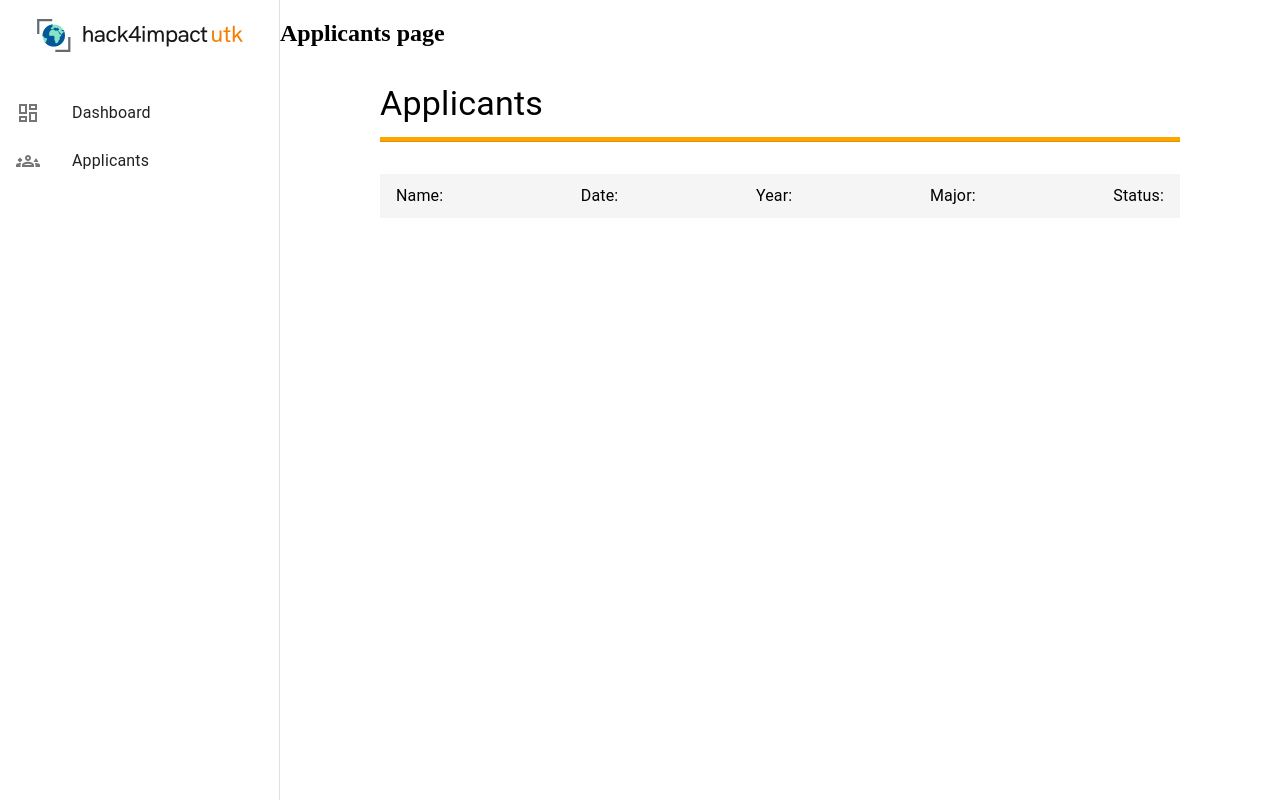
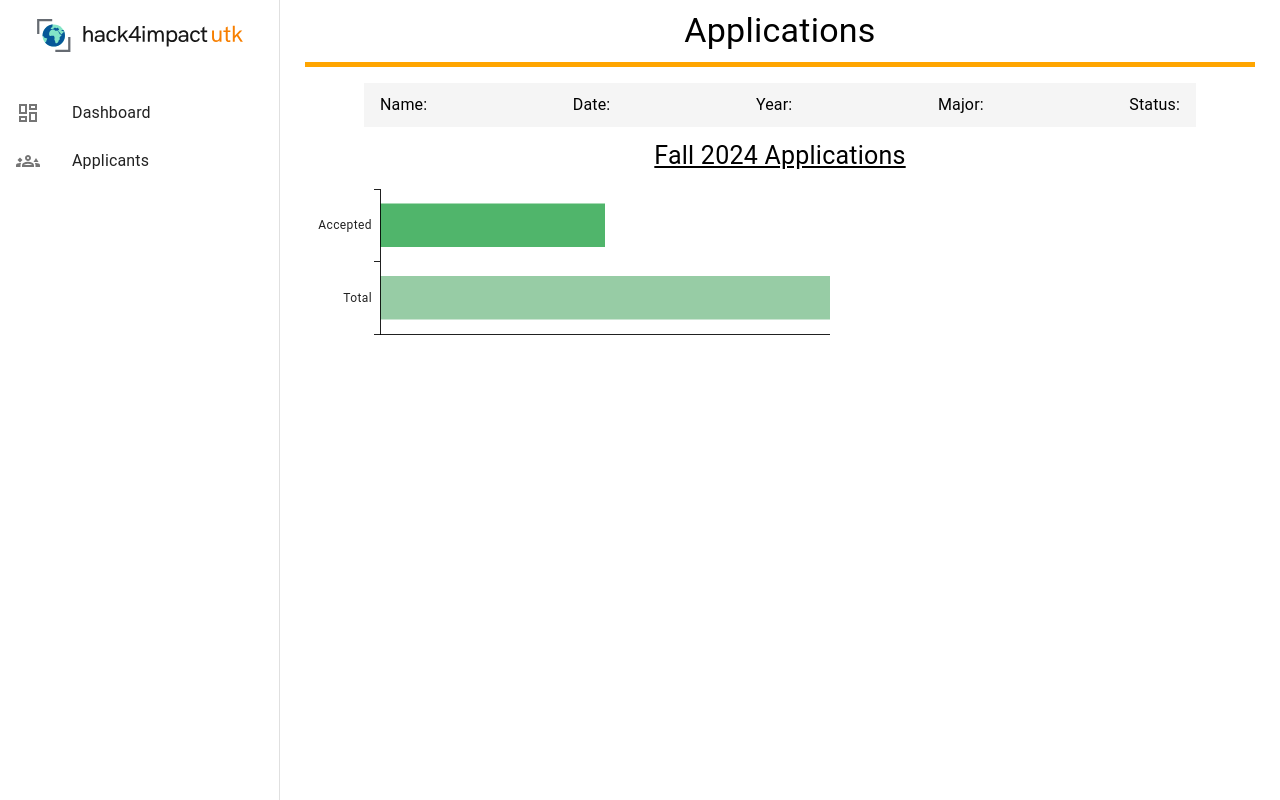
Before and after one commit to hack4impact-utk/internal-applications, a Next.js app in the folder apps/applicant-tracking/: page /applicants/applications in a window 1280 px wide. Built offline with nearby package versions, Linux system fonts and the light colour scheme.

Commit message:
Added Applicants bar and reworked applications page

```diff
--- a/apps/applicant-tracking/src/app/applicants/applications/page.tsx
+++ b/apps/applicant-tracking/src/app/applicants/applications/page.tsx
@@ -1,10 +1,47 @@
-import LBPButton from '@/components/LBPTeamsButton';
-import ApplicantsPage from '@/components/ApplicantStylePage/applicantpage';
+'use client'
+import ApplicantList from "@/components/ApplicantList";
+import { Box, Typography } from "@mui/material";
+import { BarChart } from "@mui/x-charts";
+import { usePathname } from "next/navigation";
+
+const data = [{value:5, label:'Accepted'}, {value:10, label:'Total'}]
+
 export default function MyApplicantsPage() {
   return (
-    <div>
-      <h1>Applicants page</h1>
-      <ApplicantsPage />
-    </div>
+    <>
+        <Typography variant='h4' align='center' style={{padding: '10px'}}>Applications</Typography>
+        <Box sx={{ width: '95%', height: 5, bgcolor: 'orange', margin: 'auto'}} />
+
+        {/* Filters Placeholder */}
+        <Box sx={{ display: 'flex', justifyContent: 'space-between', marginBottom: 2, }}>
+          {/* Add filters here in the future */}
+        </Box>
+
+        {/* Table Header Row */}
+        <Box sx={{
+          width:'80%',
+          display: 'flex', justifyContent: 'space-between', alignItems: 'center',
+          backgroundColor: '#f5f5f5', padding: '8px 16px', margin: 'auto',
+          }}>
+          <Typography variant="subtitle1">Name:</Typography>
+          <Typography variant="subtitle1">Date:</Typography>
+          <Typography variant="subtitle1">Year:</Typography>
+          <Typography variant="subtitle1">Major:</Typography>
+          <Typography variant="subtitle1">Status:</Typography>
+        </Box>
+        {/* List goes here */}
+
+        {/* Chart vvvvv ignore any warnings its actually fine*/}
+        <Typography fontSize={25} align='center' style={{padding: '10px', textDecoration:'underline'}}>Fall 2024 Applications</Typography>
+        <BarChart dataset={data}
+          series={[{dataKey: 'value'}]}
+          layout="horizontal"
+          yAxis={[{scaleType:'band', dataKey:'label', categoryGapRatio:'0.4', colorMap:{type:'ordinal', values:['Accepted', 'Total'], colors:['#50b56b','#97cca5'] }}]}
+          xAxis={[{tickInterval:[]}]}
+          width={600}
+          height={200}
+          margin={{left:100, top:5}}
+          />
+    </>
   );
 }
--- a/apps/applicant-tracking/src/components/ApplicantStylePage/applicantpage.js
+++ /dev/null
@@ -1,44 +0,0 @@
-import React from 'react';
-import { Box, Typography, Divider } from '@mui/material';
-
-const ApplicantsPage = () => {
-  return (
-    <Box sx={{ padding: '16px', maxWidth: '800px', margin: '0 auto' }}>
-      {/* Header */}
-      <Typography variant="h4" component="h1" gutterBottom>
-        Applicants
-      </Typography>
-      <Divider sx={{ backgroundColor: 'orange', height: 4, marginBottom: 2 }} />
-
-      {/* Filters Placeholder */}
-      <Box
-        sx={{
-          display: 'flex',
-          justifyContent: 'space-between',
-          marginBottom: 2,
-        }}
-      >
-        {/* Add filters here in the future */}
-      </Box>
-
-      {/* Table Header Row */}
-      <Box
-        sx={{
-          display: 'flex',
-          justifyContent: 'space-between',
-          alignItems: 'center',
-          backgroundColor: '#f5f5f5',
-          padding: '8px 16px',
-        }}
-      >
-        <Typography variant="subtitle1">Name:</Typography>
-        <Typography variant="subtitle1">Date:</Typography>
-        <Typography variant="subtitle1">Year:</Typography>
-        <Typography variant="subtitle1">Major:</Typography>
-        <Typography variant="subtitle1">Status:</Typography>
-      </Box>
-    </Box>
-  );
-};
-
-export default ApplicantsPage;
--- a/apps/applicant-tracking/src/components/ApplicantsButton/index.tsx
+++ b/apps/applicant-tracking/src/components/ApplicantsButton/index.tsx
@@ -15,9 +15,9 @@ const ApplicantsButton: React.FC = () => {
         fontSize: 'min(25px, 2vw)',
         textTransform: 'capitalize',
       }}
-      href="/applicants"
+      href="applicants/applications"
     >
-      Applicants
+      Applications
     </Button>
   );
 };
```
